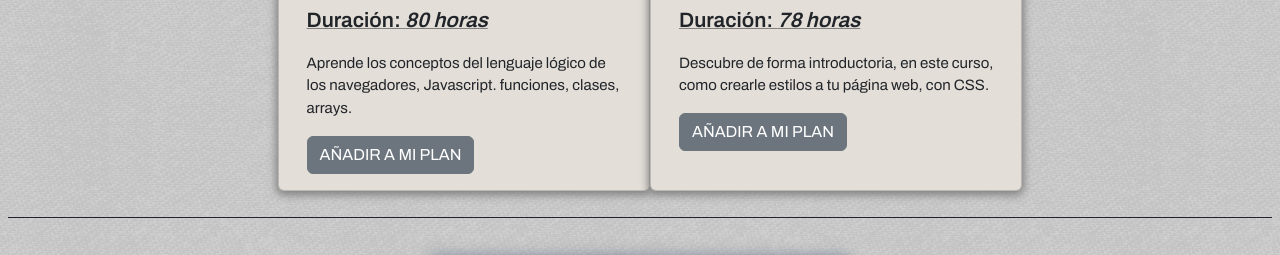
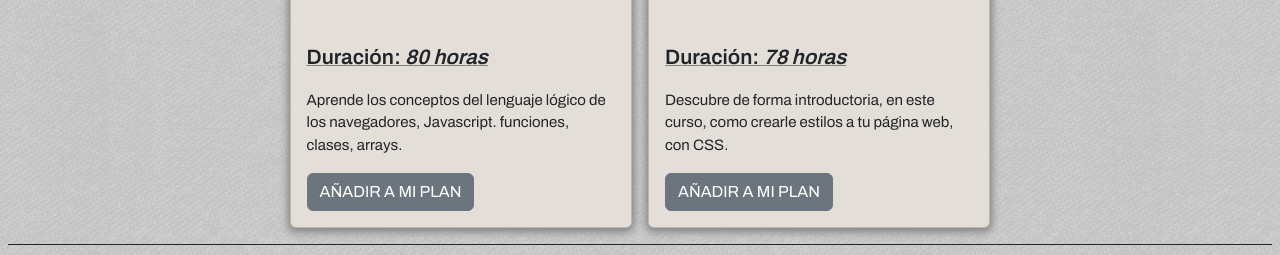
Before and after one commit to martynezagustin/PreEntrega3-Mart-nezMedina, a plain HTML site: page views/courses.html in a window 1280 px wide. Shown: the part 1274-1529 px from the top of the page. Drawn offline with nearby package versions, Linux system fonts and the light colour scheme.

Commit message:
cambios en props de row

```diff
--- a/css/style.css
+++ b/css/style.css
@@ -324,7 +324,15 @@ body {
   display: grid;
   grid-template-columns: repeat(auto-fill, minmax(250px, 1fr));
   grid-template-rows: auto;
+  grid-gap: 1rem;
 }
+
+.row>*{
+  padding-left: 0%;
+  padding-right: 0%;
+  margin-top: 30px;
+}
+
 .cursos .col {
   padding-right: 0%;
   padding-left: 0%;
@@ -338,7 +346,6 @@ body {
 .card {
   background-color: #e3ded8;
   box-shadow: 0px 2px 8px 2px gray;
-  margin: 10px;
 }
 .card:hover {
   box-shadow: 0px 0px 15px 3px rgb(134, 134, 134);
```
